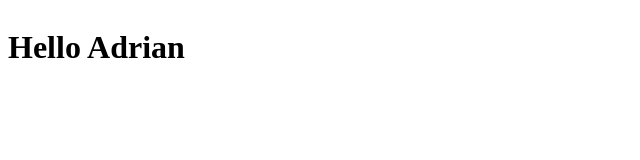
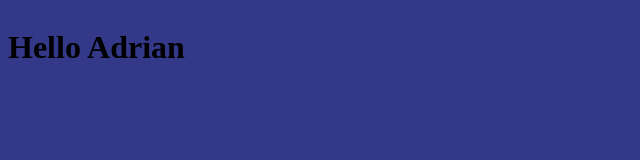
Before and after one commit to acygnar/boilerplate, a website: page index.html in a window 1280 px wide. Shown: the whole page, without its empty margins (0-640 px from the left). Drawn offline with nearby package versions, Linux system fonts and the light colour scheme; files that its build step writes are made by us from their sources.

Commit message:
edit package.json

```diff
--- a/src/styles/index.scss
+++ b/src/styles/index.scss
@@ -1,3 +1,4 @@
 body{
     display: flex;
+    background: #333889;
 }
```
Also changed, not shown: package.json (+9 -6 lines).
